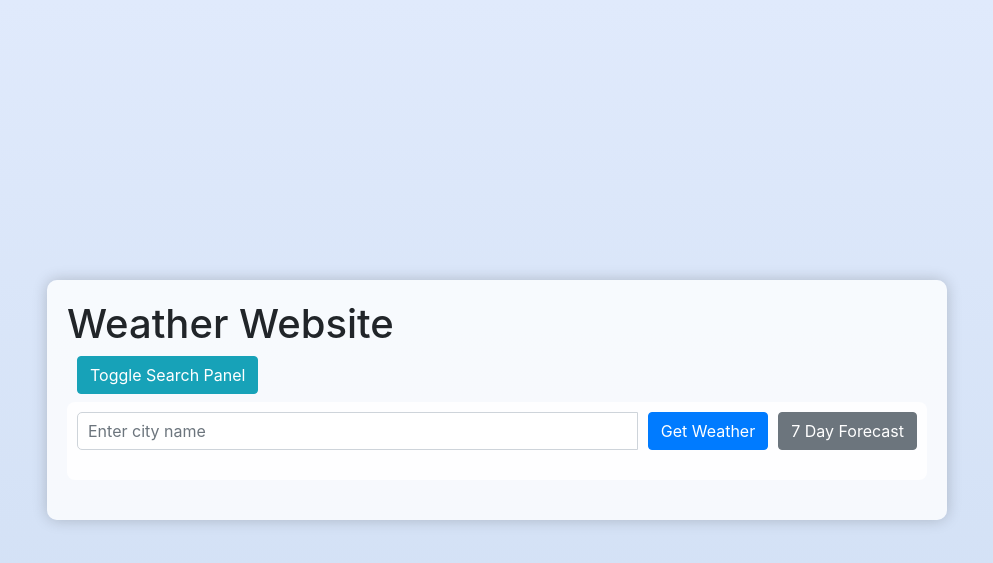
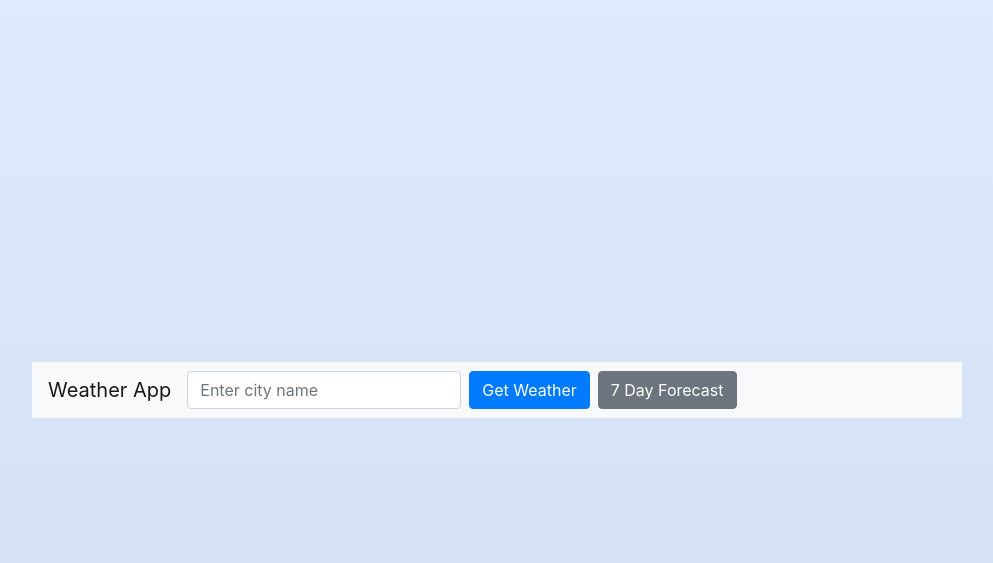
Before and after one commit to thezonei/weatherApp, a Flask app: page / in a window 1280 px wide. Shown: the top 563 px of the page, without its empty margins (143-1136 px from the left). Run offline with Flask 3, Linux system fonts and the light colour scheme; some libraries are stand-ins or nearby versions.

Commit message:
Update index.html

```diff
--- a/templates/index.html
+++ b/templates/index.html
@@ -15,37 +15,12 @@
             align-items: center;
         }
         .container {
-            max-width: 900px;
-            margin: 20px;
-            padding: 20px;
-            background-color: rgba(255, 255, 255, 0.8); /* Semi-transparent white */
-            border-radius: 10px;
-            box-shadow: 0 0 15px rgba(0, 0, 0, 0.2); /* Soft box shadow */
+            width: 100%; /* Full width */
+            max-width: 960px; /* Max width */
+            margin: auto; /* Centering */
         }
-        .menu-panel {
-            background: rgba(255, 255, 255, 0.9);
-            padding: 10px;
-            border-radius: 8px;
+        .navbar {
             margin-bottom: 20px;
-        }
-        .input-group {
-            margin-bottom: 20px;
-        }
-        input[type="text"], button {
-            padding: 10px;
-            border-radius: 5px;
-        }
-        button {
-            cursor: pointer;
-            background-color: #007bff;
-            color: #fff;
-            border: none;
-            padding: 10px 20px;
-            margin-left: 10px;
-            width: auto; /* Adjust width automatically */
-        }
-        button:hover {
-            background-color: #0056b3;
         }
         .forecast-grid {
             display: grid;
@@ -54,30 +29,34 @@
         }
         .forecast-item {
             text-align: center;
-            background-color: rgba(255, 255, 255, 0.2);
-            border-radius: 10px;
+            background-color: rgba(255, 255, 255, 0.5);
+            border-radius: 5px;
             padding: 10px;
             margin-top: 10px;
-        }
-        .weather, .forecast {
-            text-align: center;
-            margin-top: 20px;
         }
     </style>
 </head>
 <body>
     <div class="container">
-        <h1>Weather Website</h1>
-        <button class="btn btn-info mb-2" type="button" data-toggle="collapse" data-target="#menuPanel" aria-expanded="true" aria-controls="menuPanel">
-            Toggle Search Panel
-        </button>
-        <div id="menuPanel" class="menu-panel collapse show">
-            <div class="input-group">
-                <input type="text" id="cityInput" class="form-control" placeholder="Enter city name" required>
-                <button id="weatherBtn" class="btn btn-primary">Get Weather</button>
-                <button id="forecastBtn" class="btn btn-secondary">7 Day Forecast</button>
+        <nav class="navbar navbar-expand-lg navbar-light bg-light">
+            <a class="navbar-brand" href="#">Weather App</a>
+            <button class="navbar-toggler" type="button" data-toggle="collapse" data-target="#navbarNav" aria-controls="navbarNav" aria-expanded="false" aria-label="Toggle navigation">
+                <span class="navbar-toggler-icon"></span>
+            </button>
+            <div class="collapse navbar-collapse" id="navbarNav">
+                <ul class="navbar-nav">
+                    <li class="nav-item active">
+                        <input type="text" id="cityInput" class="form-control" placeholder="Enter city name" required>
+                    </li>
+                    <li class="nav-item">
+                        <button id="weatherBtn" class="btn btn-primary ml-2">Get Weather</button>
+                    </li>
+                    <li class="nav-item">
+                        <button id="forecastBtn" class="btn btn-secondary ml-2">7 Day Forecast</button>
+                    </li>
+                </ul>
             </div>
-        </div>
+        </nav>
         <div class="weather" id="weatherResult">
             <!-- Current weather results will be displayed here -->
         </div>
@@ -129,14 +108,15 @@
             .then(response => response.json())
             .then(data => {
                 if (data.cod === "200") {
-                    const forecasts = data.list; // Assuming 'list' contains the forecast data
+                    const forecasts = data.list;
                     const forecastDiv = document.getElementById('forecastResult');
-                    forecastDiv.innerHTML = '<h2>7 Day Forecast</h2>'; // Clear previous content
+                    forecastDiv.innerHTML = '<h2>7 Day Forecast</h2>';
                     forecasts.forEach((forecast, index) => {
-                        if (index % 8 === 0) { // Example of how you might choose to display daily data
+                        if (index % 8 === 0) {
                             const dayBlock = document.createElement('div');
+                            dayBlock.className = 'forecast-item';
                             dayBlock.innerHTML = `
-                                <h3>${new Date(forecast.dt * 1000).toDateString()}</h3>
+                                <h3>${new Date(forecast.dt * 1000).toLocaleDateString()}</h3>
                                 <img src="http://openweathermap.org/img/wn/${forecast.weather[0].icon}@2x.png" alt="Weather icon">
                                 <p>Temp: ${forecast.main.temp}°C</p>
                                 <p>Description: ${forecast.weather[0].description}</p>
```
